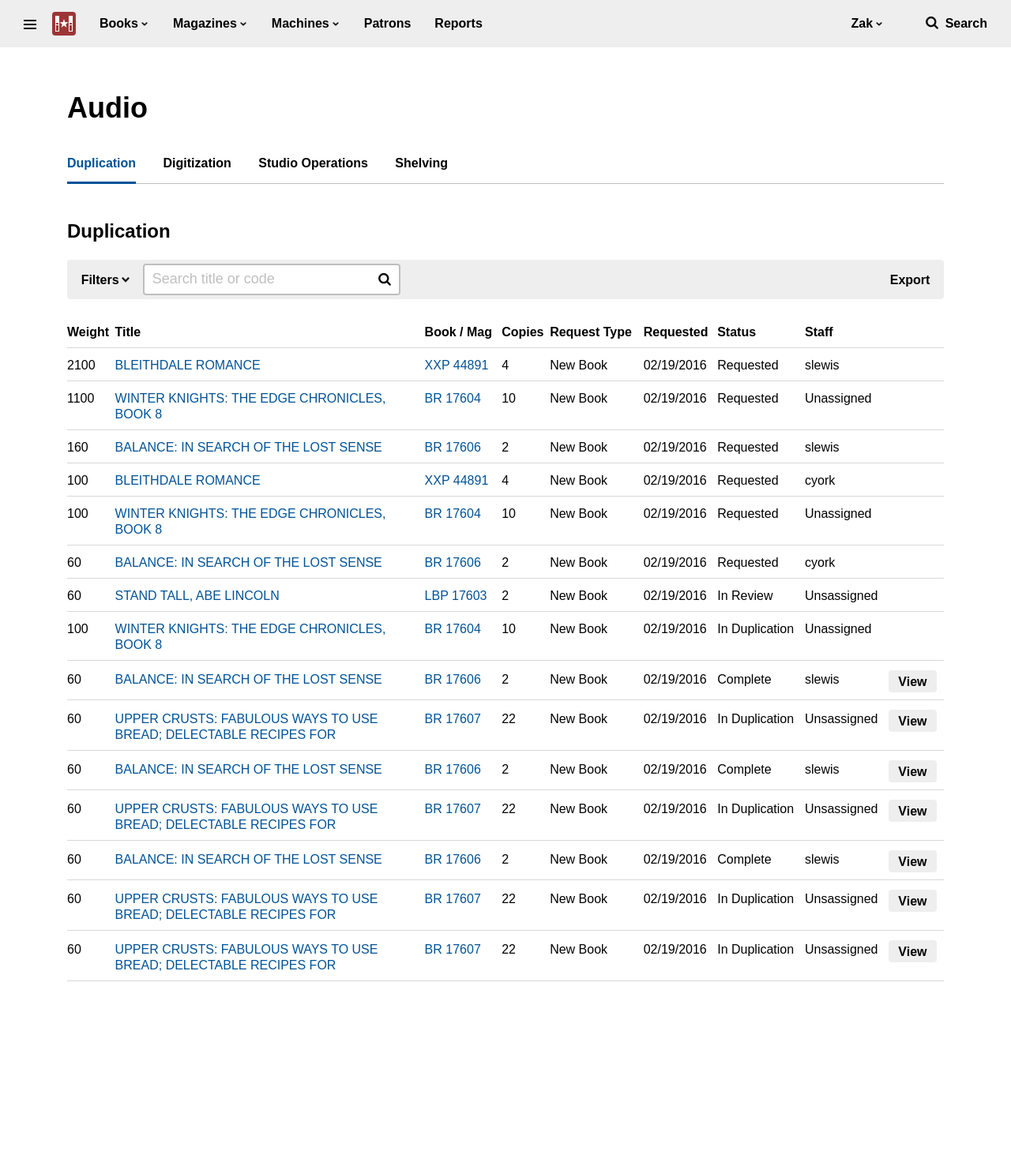
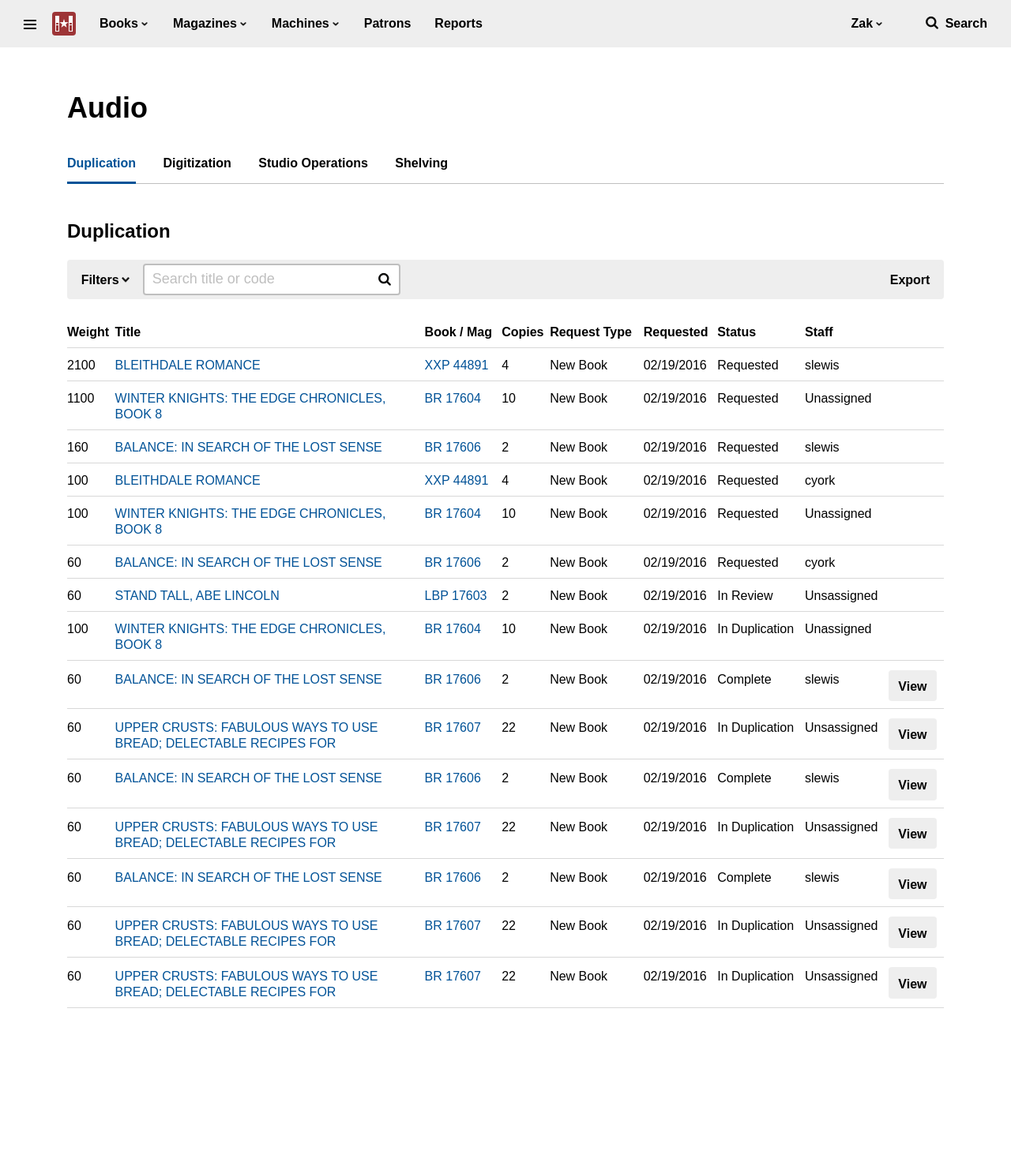
Before and after one commit to zweiland-zz/Huxley, a Jekyll site: the page built from audio/index.html, in a window 1280 px wide. Shown: the whole page at 79% size. Built offline with Jekyll 4.4.1, drawn with Linux system fonts in a browser that asks for light colours; nearby versions of some CDN libraries; before the commit the page ends 1443 px from its top, so only the background shows below that.

Commit message:
minor tweak to test

```diff
--- a/css/huxley.css
+++ b/css/huxley.css
@@ -376,6 +376,7 @@ table tbody tr:hover {
 }
 
 
+
 /* Buttons */
 
 button, .btn-large, .btn {
@@ -417,7 +418,8 @@ button:active, .btn:active {
     color: white;
 }
 
-.btn-primary:hover, .btn.btn-primary:focus {
+.btn-primary:hover,
+.btn.btn-primary:focus {
     background-color: #003C6F;
     color: white;
 }
@@ -440,14 +442,6 @@ button:active, .btn:active {
     float: right;
     display: inline-block;
     margin: 6px 0 0 15px;
-}
-
-table .combo-button {
-
-}
-table .btn {
-    padding-top: 5px;
-    padding-bottom: 3px;
 }
 
 
```
